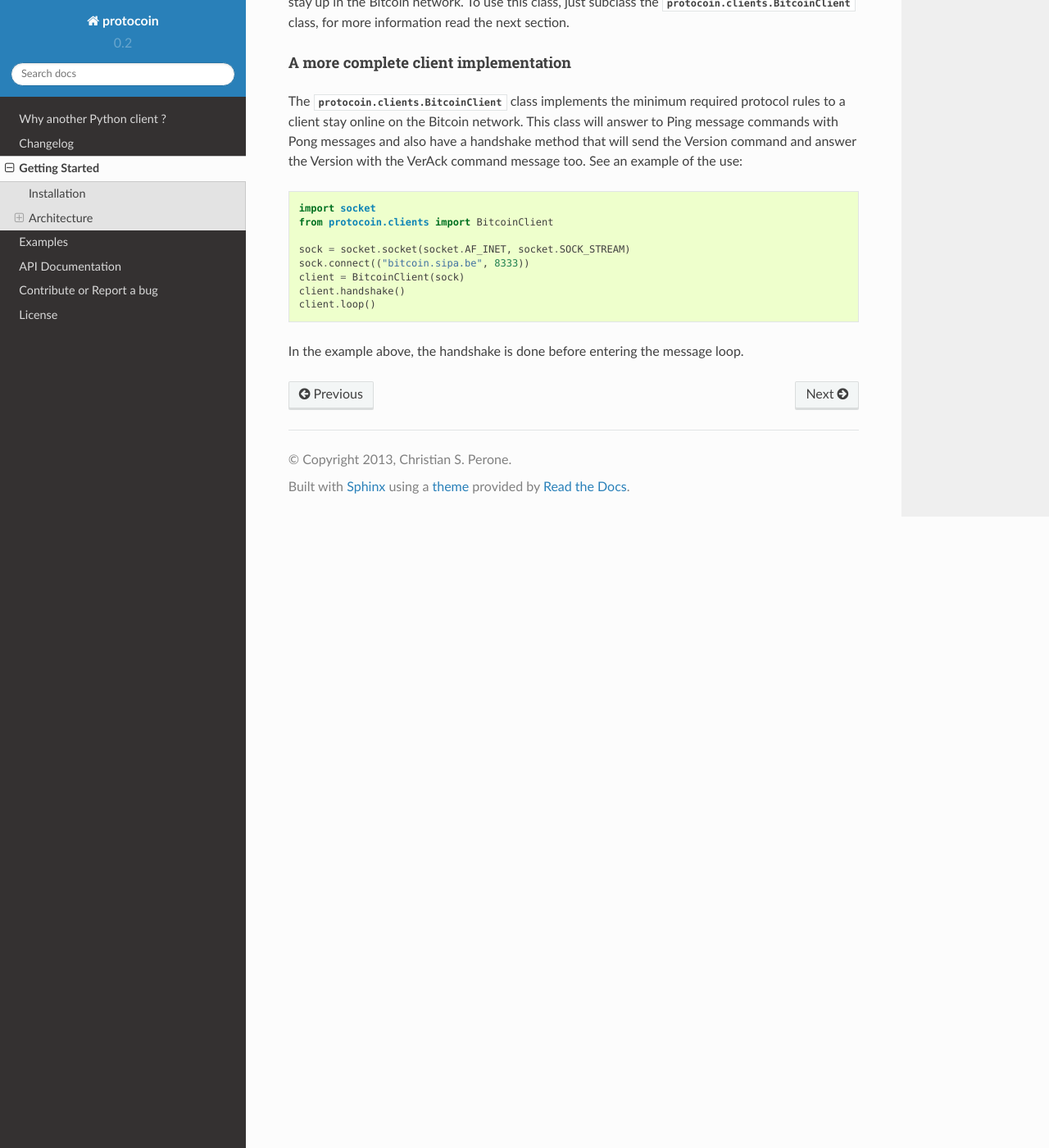
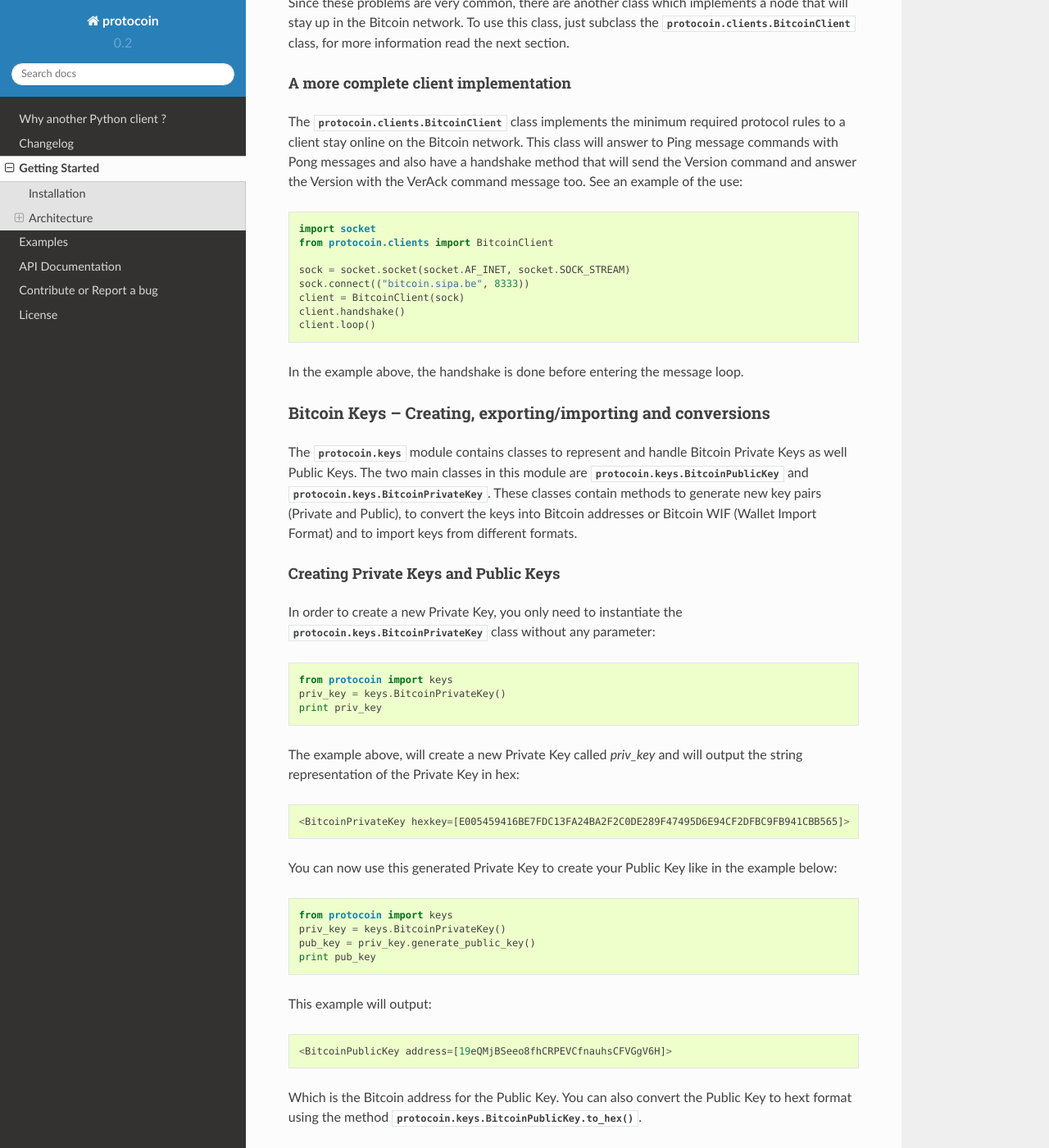
Before and after one commit to perone/protocoin, a Sphinx documentation site: the page built from docs/source/getstarted.rst, in a window 1280 px wide and 1400 px high, scrolled down 3783 px. Shown: the whole window at 82% size. Built offline with Sphinx 7.4.7 and the Read the Docs theme 2.0.0, drawn with Linux system fonts in a browser that asks for light colours; some of the changed text lies outside the part shown.

Commit message:
Adding documentation for the new module.

```diff
--- a/docs/source/getstarted.rst
+++ b/docs/source/getstarted.rst
@@ -14,11 +14,12 @@
 to be serialized and also classes representing the types of the fields
 to be serialized.
 
-Protocoin is organized in three submodules:
+Protocoin is organized in four main submodules:
 
     * :py:mod:`protocoin.fields`
     * :py:mod:`protocoin.serializers`
     * :py:mod:`protocoin.clients`
+    * :py:mod:`protocoin.keys`
 
 Each module structure is described in the next sections.
 
@@ -184,3 +185,63 @@
 
 In the example above, the handshake is done before entering the message
 loop.
+
+Bitcoin Keys -- Creating, exporting/importing and conversions
+^^^^^^^^^^^^^^^^^^^^^^^^^^^^^^^^^^^^^^^^^^^^^^^^^^^^^^^^^^^^^^^^^^^^^^^^^^^^^^^
+The :py:mod:`protocoin.keys` module contains classes to represent and
+handle Bitcoin Private Keys as well Public Keys. The two main classes
+in this module are :py:class:`protocoin.keys.BitcoinPublicKey` and
+:py:class:`protocoin.keys.BitcoinPrivateKey`. These classes contain
+methods to generate new key pairs (Private and Public), to convert
+the keys into Bitcoin addresses or Bitcoin WIF (Wallet Import Format)
+and to import keys from different formats.
+
+Creating Private Keys and Public Keys
+"""""""""""""""""""""""""""""""""""""""""""""""""""""""""""""""""""""""""""""""
+In order to create a new Private Key, you only need to instantiate the
+:py:class:`protocoin.keys.BitcoinPrivateKey` class without any parameter::
+
+    from protocoin import keys
+    priv_key = keys.BitcoinPrivateKey()
+    print priv_key
+
+The example above, will create a new Private Key called `priv_key` and will
+output the string representation of the Private Key in hex::
+
+    <BitcoinPrivateKey hexkey=[E005459416BE7FDC13FA24BA2F2C0DE289F47495D6E94CF2DFBC9FB941CBB565]>
+
+You can now use this generated Private Key to create your Public Key like in
+the example below::
+
+    from protocoin import keys
+    priv_key = keys.BitcoinPrivateKey()
+    pub_key = priv_key.generate_public_key()
+    print pub_key
+
+This example will output::
+
+    <BitcoinPublicKey address=[19eQMjBSeeo8fhCRPEVCfnauhsCFVGgV6H]>
+
+Which is the Bitcoin address for the Public Key. You can also convert
+the Public Key to hext format using the method
+:py:meth:`protocoin.keys.BitcoinPublicKey.to_hex`.
+
+Importing and Exporting Keys
+"""""""""""""""""""""""""""""""""""""""""""""""""""""""""""""""""""""""""""""""
+You can also export a Private Key into the WIF (Wallet Import Format, used by
+wallets to import Private Keys)::
+
+    from protocoin import keys
+    priv_key = keys.BitcoinPrivateKey()
+    print priv_key.to_wif()
+
+In this case, the output will be::
+
+    5KWwtPkCodUs9WfbrSjzjLqnfbohABUAuLs3NpdxLqi4U6MjuKC
+
+Which is the Private Key in the WIF format. You can also create a new Private Key
+or a new Public Key using the hex representation in the construction::
+
+    from protocoin import keys
+    hex_key = "E005459416BE7FDC13FA24BA2F2C0DE289F47495D6E94CF2DFBC9FB941CBB565"
+    priv_key = keys.BitcoinPrivateKey(hex_key)
```
